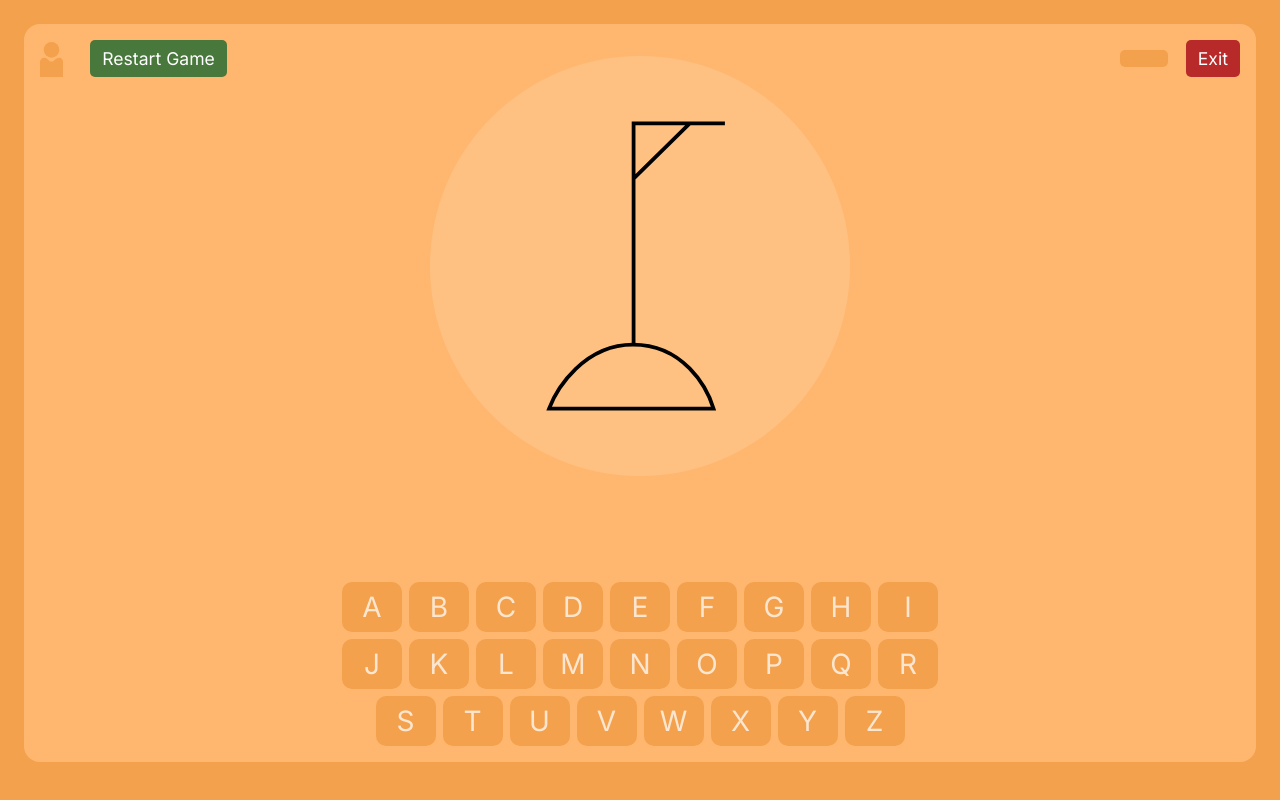
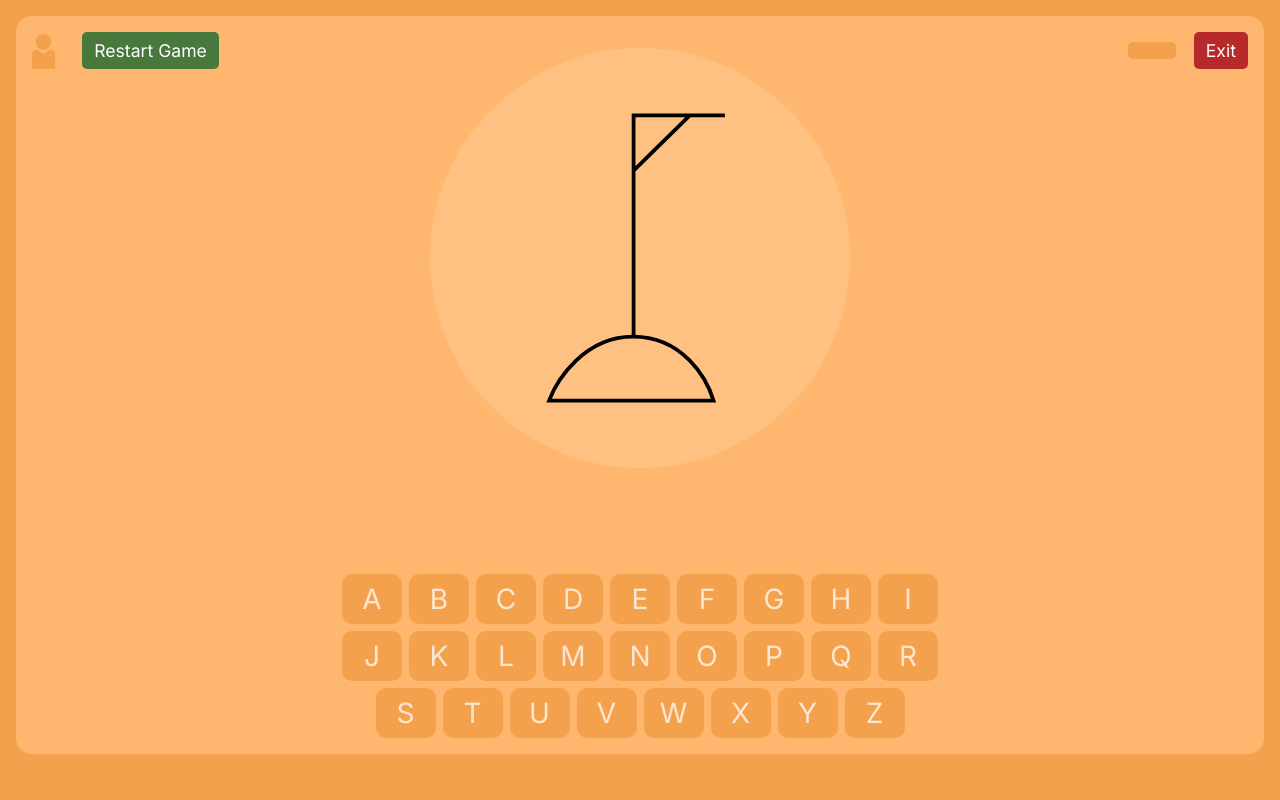
Before and after one commit to Jennie-Westerlund/Hangman, a website: page public/views/game.html in a window 1280 px wide. Drawn offline with nearby package versions, Linux system fonts and the light colour scheme; no server answers.

Commit message:
removed content-overflow: hidden

```diff
--- a/public/css/game.css
+++ b/public/css/game.css
@@ -29,7 +29,7 @@ body {
   min-height: 100vh;
   background-color: var(--Primary-dark);
   padding: 1rem;
-  overflow: hidden;
+  margin: 0;
 }
 
 #gameRoom {
```
